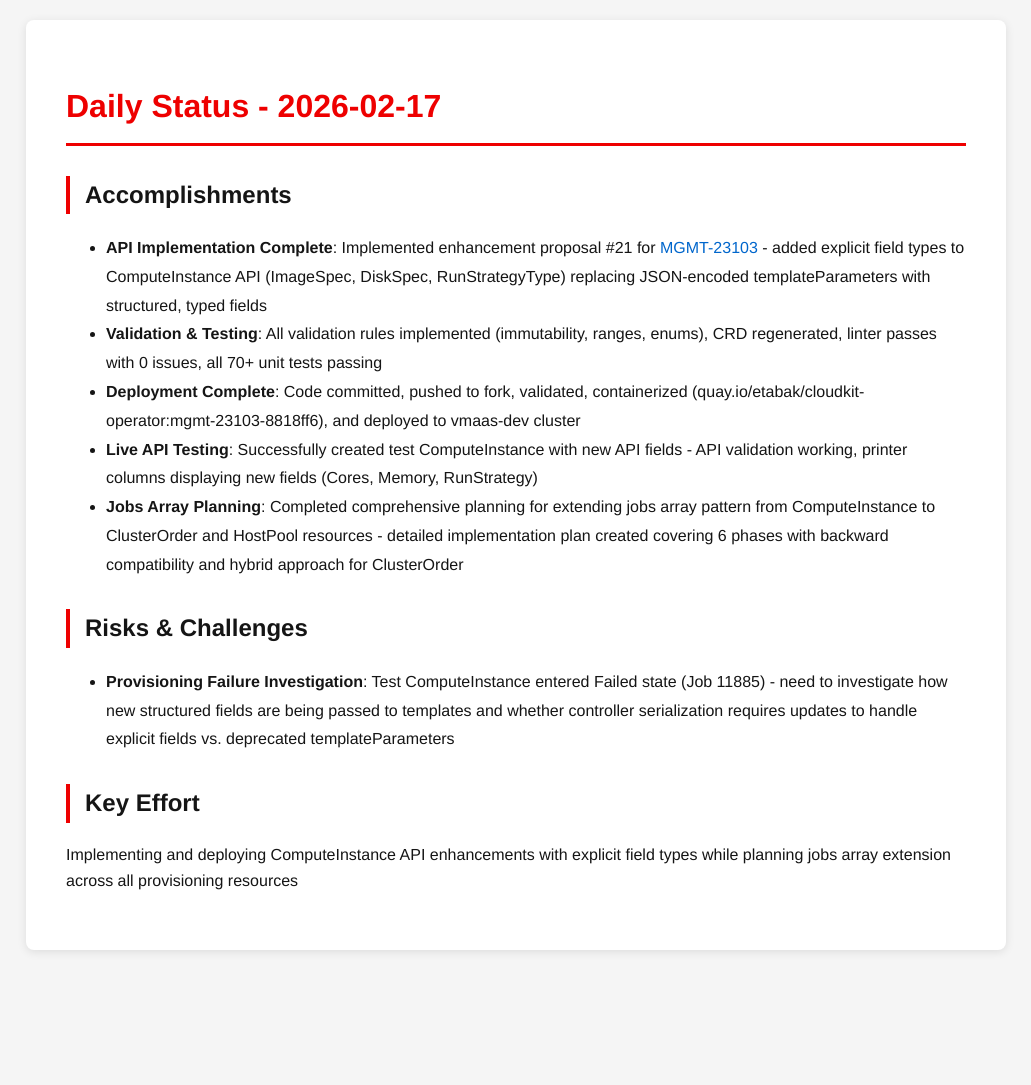
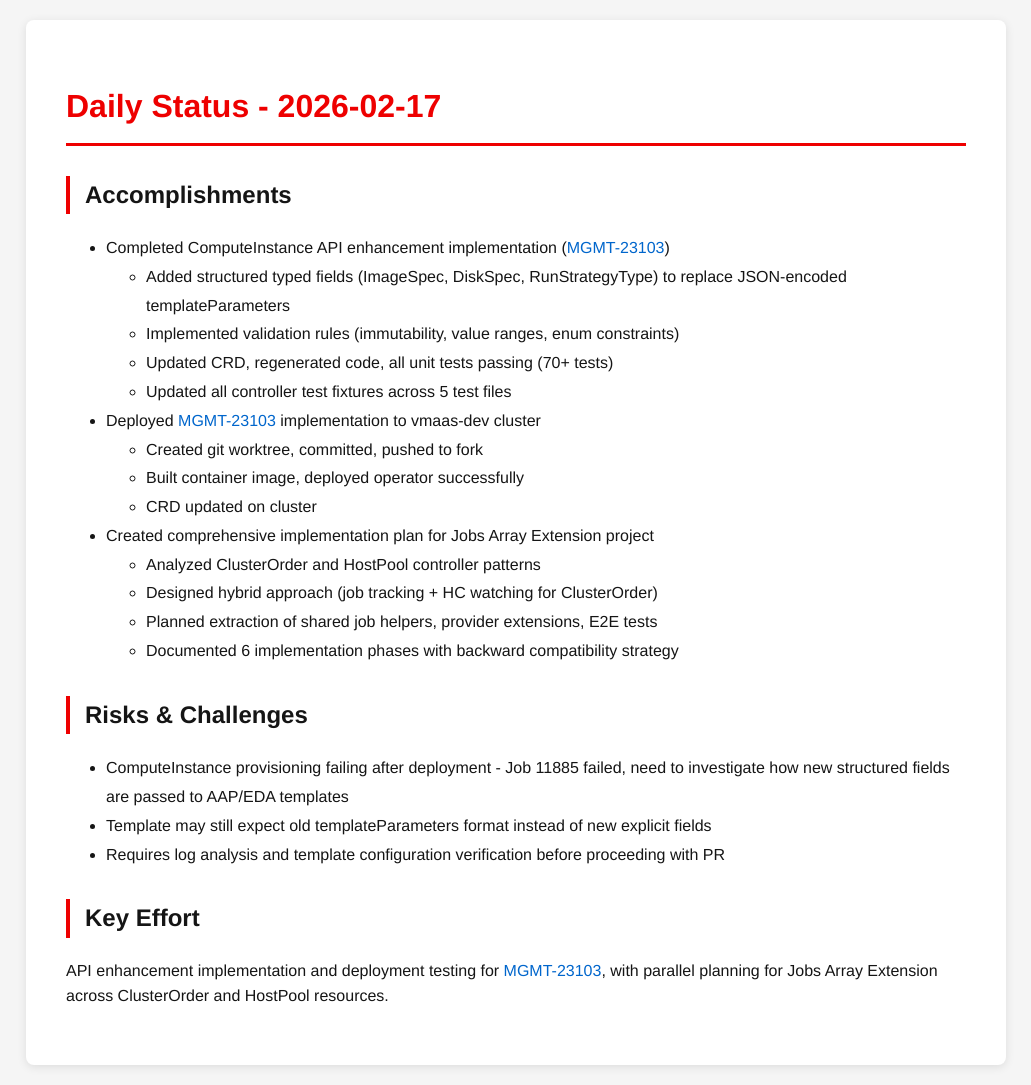
Before and after one commit to tzvatot/daily-status, a Jekyll site: the page built from 2026-02-17.md, in a window 1280 px wide. Shown: the whole page, without its empty margins (124-1155 px from the left). Built offline with Jekyll 4.4.1, drawn with Linux system fonts in a browser that asks for light colours; before the commit the page ends 970 px from its top, so only the background shows below that.

Commit message:
Daily status update - 2026-02-17

```diff
--- a/2026-02-17.md
+++ b/2026-02-17.md
@@ -7,14 +7,25 @@ date: 2026-02-17
 # Daily Status - 2026-02-17
 
 ## Accomplishments
-- **API Implementation Complete**: Implemented enhancement proposal #21 for [MGMT-23103](https://issues.redhat.com/browse/MGMT-23103) - added explicit field types to ComputeInstance API (ImageSpec, DiskSpec, RunStrategyType) replacing JSON-encoded templateParameters with structured, typed fields
-- **Validation & Testing**: All validation rules implemented (immutability, ranges, enums), CRD regenerated, linter passes with 0 issues, all 70+ unit tests passing
-- **Deployment Complete**: Code committed, pushed to fork, validated, containerized (quay.io/etabak/cloudkit-operator:mgmt-23103-8818ff6), and deployed to vmaas-dev cluster
-- **Live API Testing**: Successfully created test ComputeInstance with new API fields - API validation working, printer columns displaying new fields (Cores, Memory, RunStrategy)
-- **Jobs Array Planning**: Completed comprehensive planning for extending jobs array pattern from ComputeInstance to ClusterOrder and HostPool resources - detailed implementation plan created covering 6 phases with backward compatibility and hybrid approach for ClusterOrder
+- Completed ComputeInstance API enhancement implementation ([MGMT-23103](https://issues.redhat.com/browse/MGMT-23103))
+  - Added structured typed fields (ImageSpec, DiskSpec, RunStrategyType) to replace JSON-encoded templateParameters
+  - Implemented validation rules (immutability, value ranges, enum constraints)
+  - Updated CRD, regenerated code, all unit tests passing (70+ tests)
+  - Updated all controller test fixtures across 5 test files
+- Deployed [MGMT-23103](https://issues.redhat.com/browse/MGMT-23103) implementation to vmaas-dev cluster
+  - Created git worktree, committed, pushed to fork
+  - Built container image, deployed operator successfully
+  - CRD updated on cluster
+- Created comprehensive implementation plan for Jobs Array Extension project
+  - Analyzed ClusterOrder and HostPool controller patterns
+  - Designed hybrid approach (job tracking + HC watching for ClusterOrder)
+  - Planned extraction of shared job helpers, provider extensions, E2E tests
+  - Documented 6 implementation phases with backward compatibility strategy
 
 ## Risks & Challenges
-- **Provisioning Failure Investigation**: Test ComputeInstance entered Failed state (Job 11885) - need to investigate how new structured fields are being passed to templates and whether controller serialization requires updates to handle explicit fields vs. deprecated templateParameters
+- ComputeInstance provisioning failing after deployment - Job 11885 failed, need to investigate how new structured fields are passed to AAP/EDA templates
+- Template may still expect old templateParameters format instead of new explicit fields
+- Requires log analysis and template configuration verification before proceeding with PR
 
 ## Key Effort
-Implementing and deploying ComputeInstance API enhancements with explicit field types while planning jobs array extension across all provisioning resources
+API enhancement implementation and deployment testing for [MGMT-23103](https://issues.redhat.com/browse/MGMT-23103), with parallel planning for Jobs Array Extension across ClusterOrder and HostPool resources.
```
